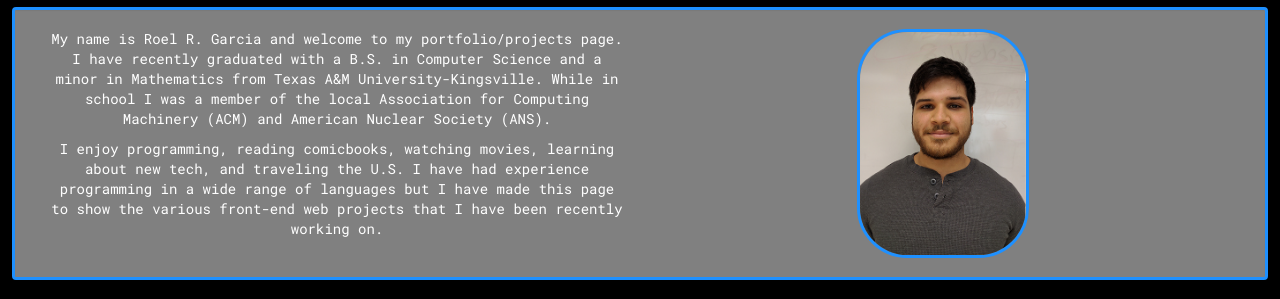
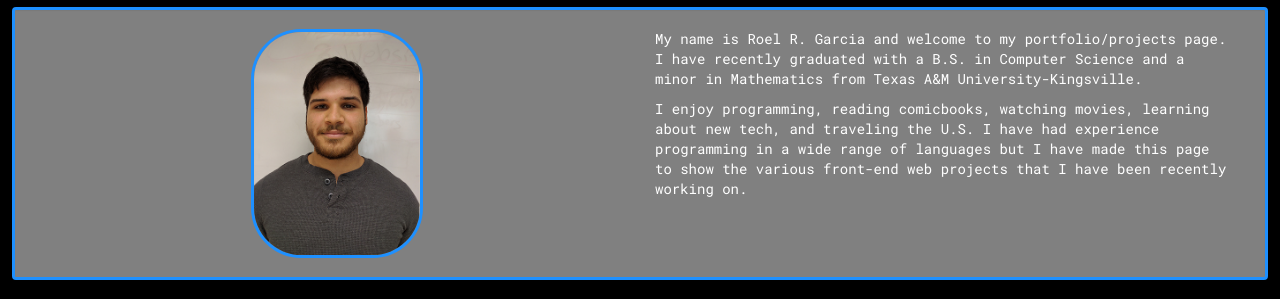
Before and after one commit to roe-el/PortfolioProject, a plain HTML site: page index.html in a window 1280 px wide. Shown: the part 118-417 px from the top of the page. Drawn offline with nearby package versions, Linux system fonts and the light colour scheme.

Commit message:
Move RRG to left side and About text to right.

```diff
--- a/index.html
+++ b/index.html
@@ -43,13 +43,13 @@
         <div class="container-fluid text-center">
             <span class="sectionTitles"><strong>About Me</strong></span>
             <div class="row well">
-                <div class="col-md-6 text-center">
-                    <p>My name is Roel R. Garcia and welcome to my portfolio/projects page. I have recently graduated with a B.S. in Computer Science and a minor in Mathematics from Texas A&M University-Kingsville. While in school I was a member of the local Association for Computing Machinery (ACM) and American Nuclear Society (ANS).
+                <div class="col-md-6 img-responsive">
+                    <img class="rrg" src="images/ACMPhoto.jpg" alt="Photo of Roel">
+                </div>
+                <div class="col-md-6 text-left">
+                    <p>My name is Roel R. Garcia and welcome to my portfolio/projects page. I have recently graduated with a B.S. in Computer Science and a minor in Mathematics from Texas A&M University-Kingsville.
                         <p>
                             I enjoy programming, reading comicbooks, watching movies, learning about new tech, and traveling the U.S. I have had experience programming in a wide range of languages but I have made this page to show the various front-end web projects that I have been recently working on.</p>
-                </div>
-                <div class="col-md-6 img-responsive">
-                    <img class="rrg" src="images/ACMPhoto.jpg" alt="Photo of Roel">
                 </div>
             </div>
         </div>
```
